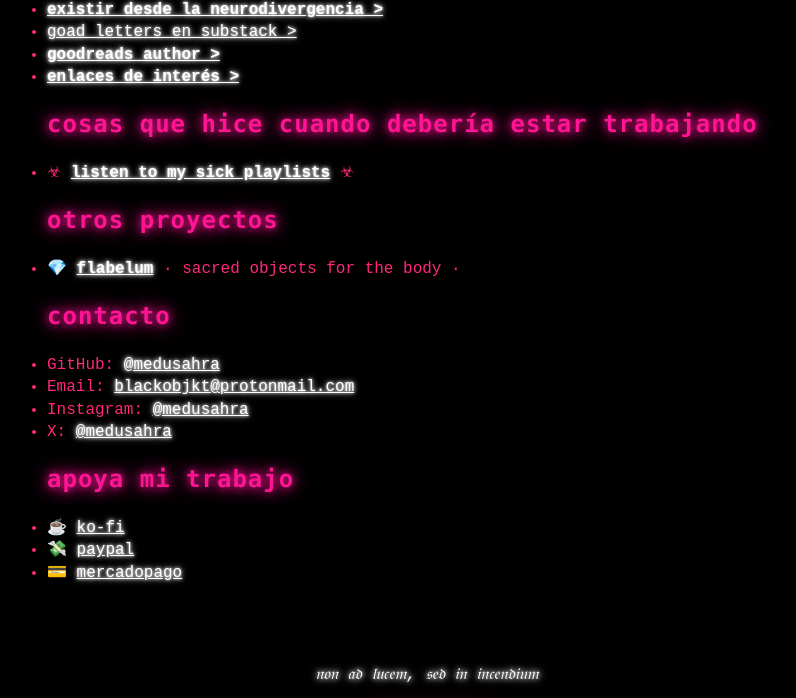
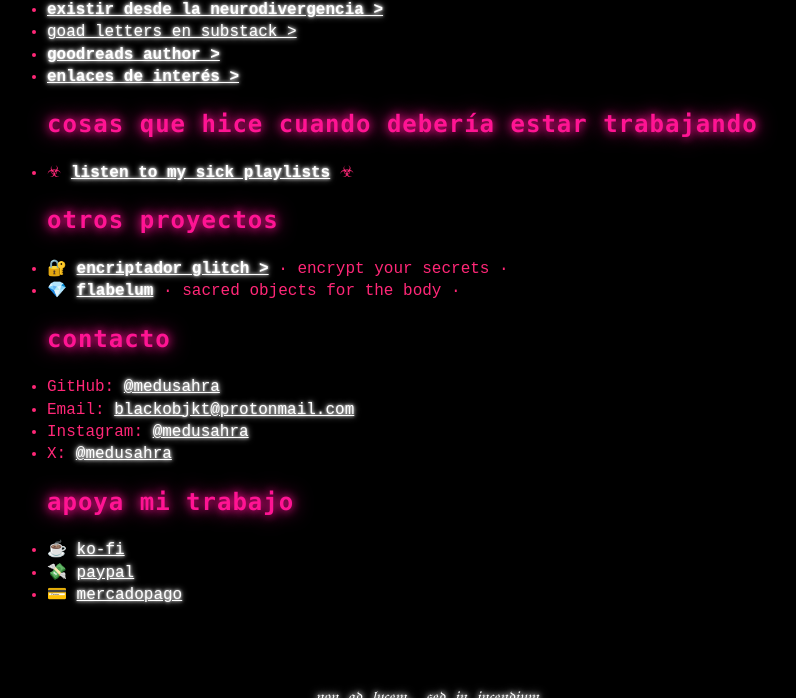
Before and after one commit to medusahra/medusahra.github.io, a Jekyll site: the page built from index.md, in a window 1280 px wide and 900 px high, scrolled down 959 px, cut to the strip 0-698 px from the top of the window. Shown: the whole strip, without its empty margins (213-1009 px from the left). Built offline with Jekyll 4.4.1, drawn with Linux system fonts in a browser that asks for light colours.

Commit message:
Update index.md

```diff
--- a/index.md
+++ b/index.md
@@ -39,6 +39,7 @@
 ## cosas que hice cuando debería estar trabajando
 - ☣ **<a href="https://open.spotify.com/user/oer0flire345iy1g4vaifowzc/playlists" target="_blank">listen to my sick playlists</a>** ☣
 ## otros proyectos
+- 🔐 **[encriptador glitch >](/2025/11/21/encriptador-glitch.html)** · encrypt your secrets ·
 - 💎 **<a href="https://instagram.com/flabelum" target="_blank">flabelum</a>** · sacred objects for the body ·
 ## contacto
 - GitHub: <a href="https://github.com/medusahra" target="_blank">@medusahra</a>
```
